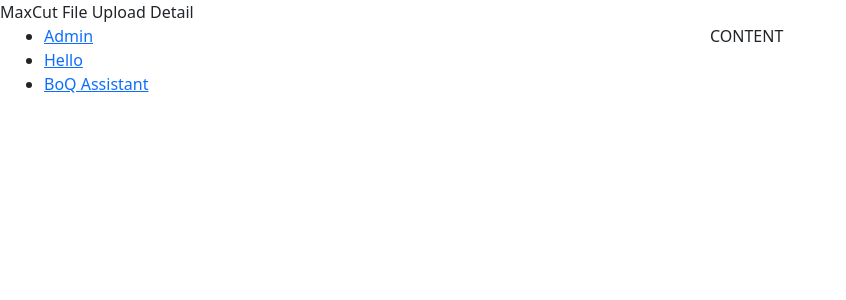
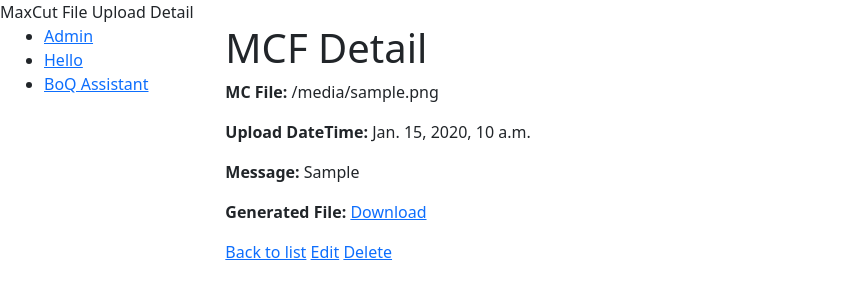
Before and after one commit to SamP-S/Bronze, a Django app: page /boq_assistant/tasks/1/ in a window 1280 px wide. Shown: the top 300 px of the page, without its empty margins (0-846 px from the left). Run offline with Django 5.2, Linux system fonts and the light colour scheme; tables that the repository leaves empty hold one stand-in row (values such as "Sample post").

Commit message:
fix double content blocks

```diff
--- a/django_rock/templates/boq_assistant/mcf_detail.html
+++ b/django_rock/templates/boq_assistant/mcf_detail.html
@@ -5,7 +5,14 @@
 {% endblock %}
 
 {% block content %}
-<center>
-    CONTENT
-</center>
-{% endblock %}
+<h1>MCF Detail</h1>
+
+<p><strong>MC File:</strong> {{ object.mc_file.url }}</p>
+<p><strong>Upload DateTime:</strong> {{ object.datetime }}</p>
+<p><strong>Message:</strong> {{ object.msg }}</p>
+<p><strong>Generated File:</strong> <a href="{{ object.gen_file.url }}">Download</a></p>
+
+<a href="{% url 'mcf_list' %}">Back to list</a>
+<a href="{% url 'mcf_update' object.pk %}">Edit</a>
+<a href="{% url 'mcf_delete' object.pk %}">Delete</a>
+{% endblock content %}
--- a/django_rock/templates/boq_assistant/mcf_list.html
+++ b/django_rock/templates/boq_assistant/mcf_list.html
@@ -4,11 +4,6 @@
 MaxCut File Uploads
 {% endblock %}
 
-{% block content %}
-<center>
-    CONTENT
-</center>
-{% endblock %}
 {% block content %}
 <center>
     <h1>MCF List</h1>
```
